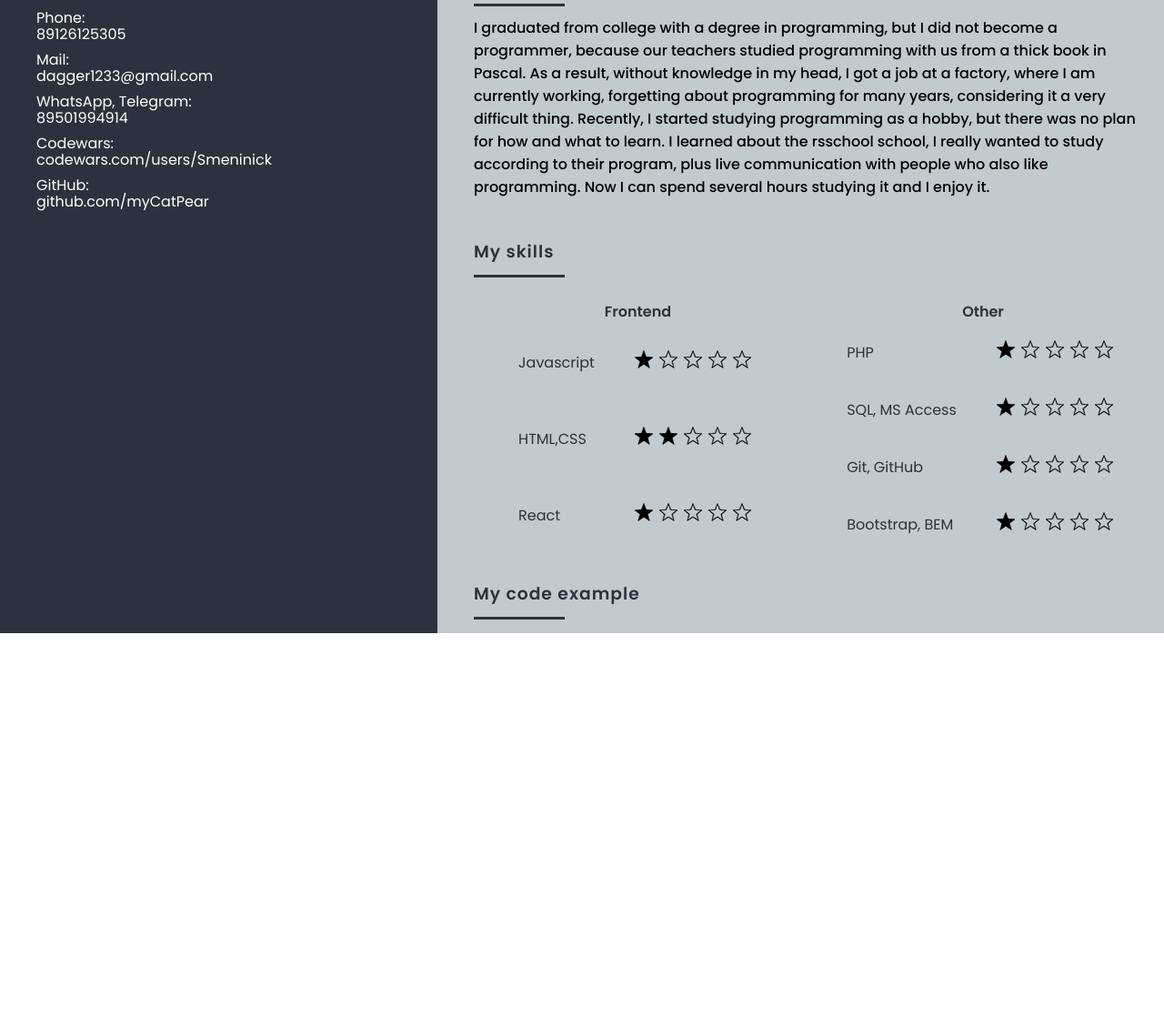
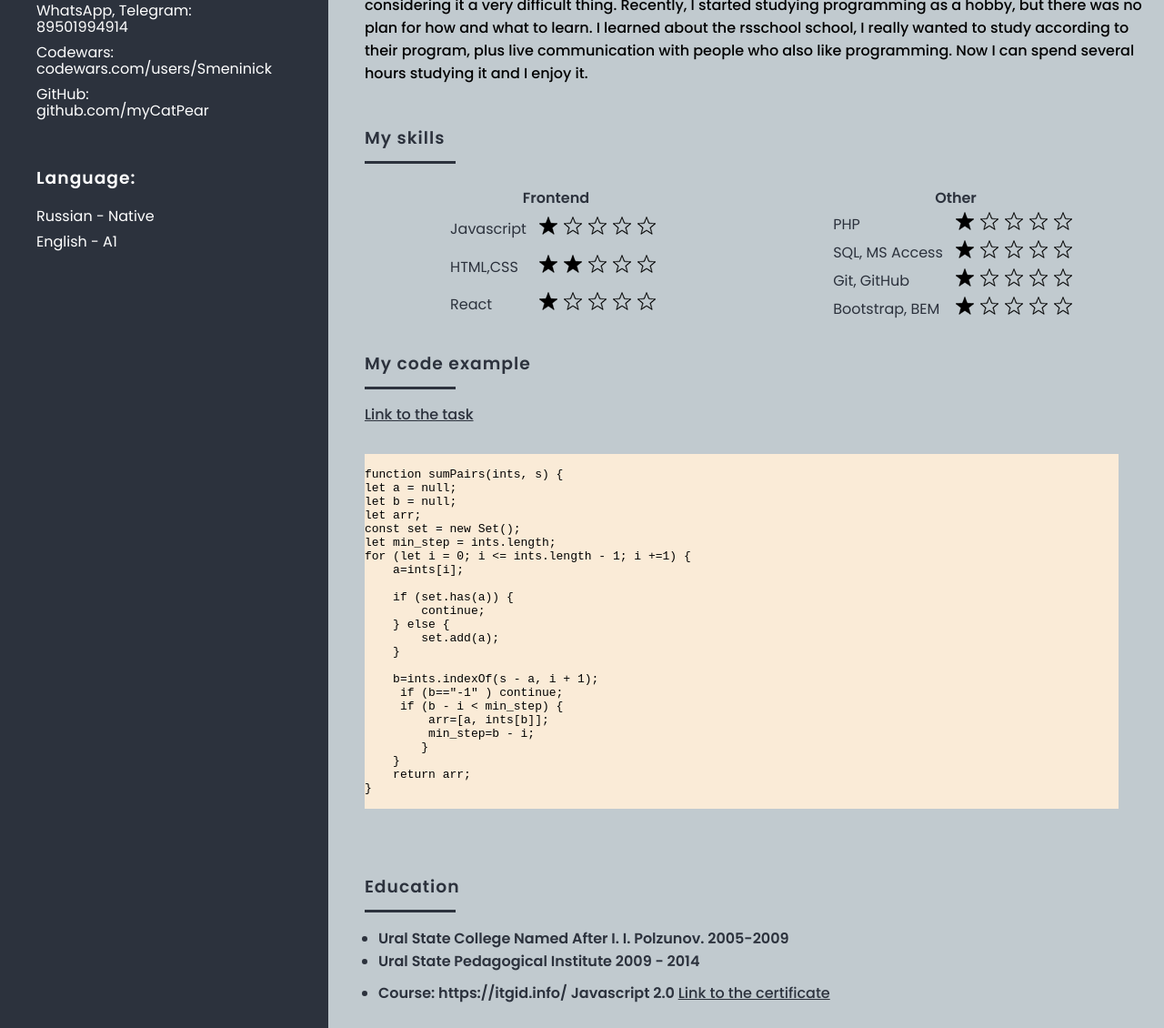
Before and after one commit to myCatPear/rsschool-cv, a plain HTML site: page index.html in a window 1280 px wide. Shown: the part 416-1546 px from the top of the page at 91% size. Before the commit the page ends 1112 px from the top, so only its background shows below. Drawn offline with Linux system fonts and the light colour scheme.

Commit message:
feat: end main

```diff
--- a/index.html
+++ b/index.html
@@ -44,6 +44,11 @@
                         <li class="contact__list_item">GitHub: <span><a
                                     href="https://github.com/myCatPear">github.com/myCatPear</a>
                             </span></li>
+                    </ul>
+                    <h3 class="aside__contact caption_h3 language">Language:</h3>
+                    <ul class="contact_list">
+                        <li class="contact__list_item">Russian - Native</li>
+                        <li class="contact__list_item">English - A1</li>
                     </ul>
                 </aside>
                 <div class="profile">
@@ -168,6 +173,49 @@
                     </section>
                     <section class="profile__code">
                         <h3 class="caption_h3 color_dark">My code example</h3>
+                        <p><a class="code_link color_dark" href="https://www.codewars.com/kata/54d81488b981293527000c8f"
+                                target="_blank">Link to
+                                the task</a></p>
+                        <pre>
+                            <code class="code">
+function sumPairs(ints, s) {
+let a = null;
+let b = null;
+let arr;
+const set = new Set();
+let min_step = ints.length;
+for (let i = 0; i <= ints.length - 1; i +=1) {
+    a=ints[i];
+
+    if (set.has(a)) {
+        continue;
+    } else {
+        set.add(a);
+    }
+
+    b=ints.indexOf(s - a, i + 1);
+     if (b=="-1" ) continue;
+     if (b - i < min_step) {
+         arr=[a, ints[b]];
+         min_step=b - i;
+        }
+    }
+    return arr;
+}
+                            </code>
+                        </pre>
+                    </section>
+                    <section class="profile__education">
+                        <h3 class="caption_h3 color_dark">Education</h3>
+                        <ul class="education_list">
+                            <li class="education_list-item">Ural State College Named After I. I. Polzunov. 2005-2009
+                            </li>
+                            <li class="education_list-item">Ural State Pedagogical Institute 2009 - 2014</li>
+                            <li class="education_list-item">Course: https://itgid.info/ Javascript 2.0
+                                <a href="https://itgid.info/certificate/view?Certificate%5Buid%5D=g2yvg8nctd"
+                                    class="code_link color_dark" target="_blank">Link to the certificate</a>
+                            </li>
+                        </ul>
                     </section>
                 </div>
             </div>
--- a/style.css
+++ b/style.css
@@ -60,8 +60,8 @@ section::after {
   text-align: center;
 }
 img {
-  width: 400px;
-  height: 300px;
+  width: 280px;
+  height: 200px;
 }
 
 figcaption {
@@ -84,7 +84,7 @@ figcaption {
 .aside {
   background-color: #2c323d;
   color: #fff;
-  padding-right: 182px;
+  padding-right: 62px;
 }
 
 .aside__contact {
@@ -108,6 +108,10 @@ figcaption {
   font-family: Poppins, serif;
   margin-top: 10px;
   line-height: 18px;
+}
+
+.language {
+  margin-top: 50px;
 }
 
 .profile {
@@ -140,6 +144,9 @@ figcaption {
   justify-content: space-around;
   align-items: center;
   list-style-type: circle;
+  padding: 0;
+  margin: 0;
+  margin-left: 10px;
 }
 .table__list {
   list-style-image: url(./img/star_white.png);
@@ -147,3 +154,27 @@ figcaption {
 .table__item-activ {
   list-style-image: url(./img/star_black.png);
 }
+
+.code_link {
+  display: inline-block;
+  margin-top: 10px;
+  font-family: Poppins, serif;
+  font-weight: 500;
+}
+
+.code {
+  display: block;
+  background-color: antiquewhite;
+  margin-right: 50px;
+}
+
+.education_list {
+  margin-top: 30px;
+  padding-left: 15px;
+}
+
+.education_list-item {
+  font-family: Poppins, serif;
+  font-weight: 600;
+  color: #2c323d;
+}
```
